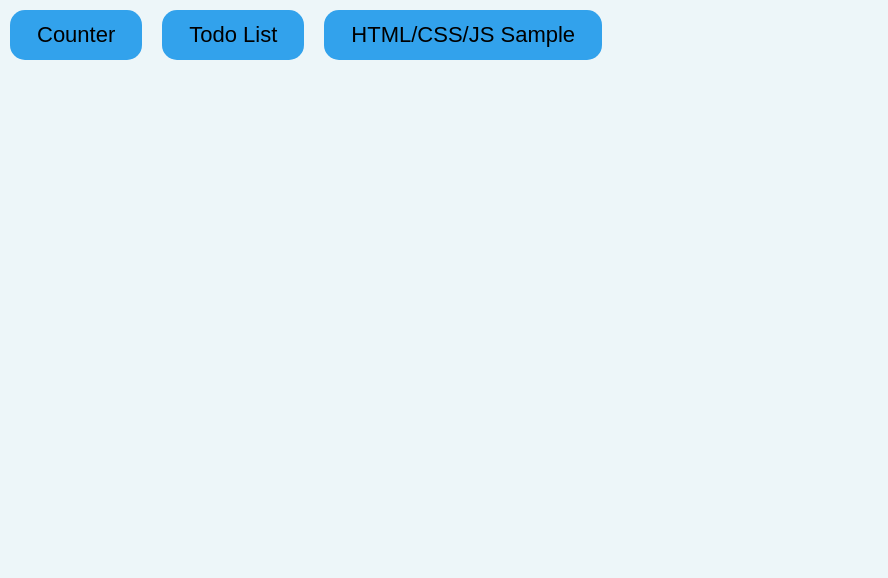
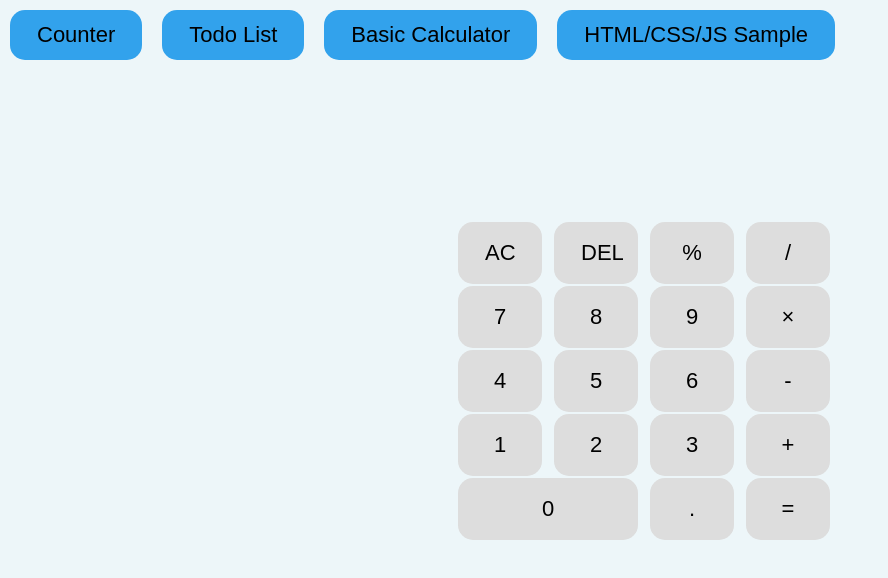
Before and after one commit to jdl15/reactproject, a React (Create React App) app in the folder my-app/: page /basiccalculator in a window 1280 px wide. Shown: the top 578 px of the page, without its empty margins (0-888 px from the left). Built offline with nearby package versions, Linux system fonts and the light colour scheme; the HTML template or start-up script is replaced by a standard one.

Commit message:
calculator done

```diff
--- a/my-app/src/App.js
+++ b/my-app/src/App.js
@@ -1,6 +1,7 @@
 import { BrowserRouter as Router, Routes, Route, Link } from "react-router-dom";
 import Counter from "./counter/counter";
 import Todo from "./todolist/todo";
+import Calculator from "./basicCalculator/calculator";
 import "./App.css";
 
 export default function App() {
@@ -9,6 +10,7 @@
             <div className="project">
                 <Link to="/counter"><button>Counter</button></Link>
                 <Link to="/todolist"><button>Todo List</button></Link>
+                <Link to="/basiccalculator"><button>Basic Calculator</button></Link>
                 <a href="https://jdl15.github.io/WebSample/" target="_blank" rel="noopener noreferrer">
                     <button>HTML/CSS/JS Sample</button>
                 </a>
@@ -16,6 +18,7 @@
             <Routes>
                 <Route path="/counter" element={<Counter />} />
                 <Route path="/todolist" element={<Todo />} />
+                <Route path="/basiccalculator" element={<Calculator />} />
             </Routes>
         </Router>
     );
--- /dev/null
+++ b/my-app/src/basicCalculator/calculator.js
@@ -0,0 +1,167 @@
+import './style.css';
+import React, { useReducer } from 'react';
+import './component/buttons.css';
+import DigitButton from './component/digitButtons';
+import OperationButton from './component/operationButtons';
+
+export const ACTIONS = {
+    ADD_DIGIT: 'add-digit',
+    CHOOSE_OPERATION: 'choose-operation',
+    CHOOSE_PERCENTAGE: 'choose-percentage',
+    CLEAR: 'clear',
+    DELETE_DIGIT: 'delete-digit',
+    EVALUATE: 'evaluate'
+}
+
+function reducer(state, {type, payload}) {
+    switch(type) {
+        case ACTIONS.ADD_DIGIT:
+            if(state.overwrite){
+                return{
+                    ...state,
+                    currentOperand: payload.digit,
+                    overwrite: false,
+                }
+            }
+            if((payload.digit === '.' && state.currentOperand.includes('.'))) return state;
+            return {
+                ...state,
+                currentOperand: `${state.currentOperand || ''}${payload.digit}`
+            }
+        case ACTIONS.CHOOSE_OPERATION:
+            if(state.currentOperand == null && state.previousOperand == null) return state; // if no digit is entered, return current state
+            if(state.currentOperand == null) {
+                return{
+                    ...state,
+                    operation: payload.operation,
+                }
+            }
+            if(state.previousOperand == null) {
+                return{
+                    ...state,
+                    operation: payload.operation,
+                    previousOperand: state.currentOperand,
+                    currentOperand: null,
+                }
+            }
+            return{
+                ...state,
+                previousOperand: evaluate(state),
+                operation: payload.operation,
+                currentOperand: null,
+            }
+        case ACTIONS.CHOOSE_PERCENTAGE:
+            if(state.currentOperand == null) return state;
+            const current = parseFloat(state.currentOperand);
+            if (isNaN(current)) return state;
+            return {
+                ...state,
+                currentOperand: (current / 100).toString(),
+            };
+        case ACTIONS.CLEAR:
+            return {};
+        case ACTIONS.DELETE_DIGIT:
+            if(state.overwrite){
+                return{
+                    ...state,
+                    currentOperand: null,
+                    overwrite: false,
+                }
+            }
+            if(state.currentOperand == null) return state;
+            if(state.currentOperand.length === 1) return{
+                ...state,
+                currentOperand: null,
+            }
+            return{
+                ...state,
+                currentOperand: state.currentOperand.slice(0, -1),
+            }
+        case ACTIONS.EVALUATE:
+            if(state.operation == null || state.previousOperand == null || state.currentOperand == null) return state;
+            return{
+                ...state,
+                overwrite: true,
+                previousOperand: null,
+                operation: null,
+                currentOperand: evaluate(state),
+            }
+        default:
+            return state;
+    }
+
+}
+
+function evaluate({currentOperand, previousOperand, operation}) {
+    const prev = parseFloat(previousOperand);
+    const current = parseFloat(currentOperand);
+    if(isNaN(prev) || isNaN(current)) return "";
+    let computation = "";
+    switch(operation) {
+        case '+':
+            computation = prev + current;
+            break;
+        case '-':
+            computation = prev - current;
+            break;
+        case '×':
+            computation = prev * current;
+            break;
+        case '/':
+            computation = prev / current;
+            break;
+        case '%':
+            computation = current / 100;
+            break;
+        default:
+            computation = "";
+    }
+    return computation.toString();
+}
+
+const INTEGER_FORMATTER = new Intl.NumberFormat('en-US', {
+    maximumFractionDigits: 0,
+});
+function formatOperand(operand) {
+    if(operand == null) return;
+    const [integer, decimal] = operand.split('.');
+    if(decimal == null) return INTEGER_FORMATTER.format(parseFloat(integer));
+    return `${INTEGER_FORMATTER.format(parseFloat(integer))}.${decimal}`;
+}
+
+
+function Calculator() {
+    const [{currentOperand, previousOperand, operation}, dispatch] = useReducer(reducer,{})
+
+    return (
+        <div className='calculator'>
+            <div className="calculator-grid">
+                <div className="output">
+                    <div className="previous-operand">{formatOperand(previousOperand)} {operation}</div>
+                    <div className="current-operand">{formatOperand(currentOperand)}</div>
+                </div>
+                <button onClick={() => dispatch({type:ACTIONS.CLEAR})}>AC</button>
+                <button onClick={() => dispatch({type:ACTIONS.DELETE_DIGIT})}>DEL</button>
+                <OperationButton operation="%" dispatch={dispatch} />
+                <OperationButton operation="/" dispatch={dispatch} />
+                <DigitButton digit="7" dispatch={dispatch} />
+                <DigitButton digit="8" dispatch={dispatch} />
+                <DigitButton digit="9" dispatch={dispatch} />
+                <OperationButton operation="×" dispatch={dispatch} />
+                <DigitButton digit="4" dispatch={dispatch} />
+                <DigitButton digit="5" dispatch={dispatch} />
+                <DigitButton digit="6" dispatch={dispatch} />
+                <OperationButton operation="-" dispatch={dispatch} />
+                <DigitButton digit="1" dispatch={dispatch} />
+                <DigitButton digit="2" dispatch={dispatch} />
+                <DigitButton digit="3" dispatch={dispatch} />
+                <OperationButton operation="+" dispatch={dispatch} />
+                <DigitButton className="span-two" digit="0" dispatch={dispatch} />
+                <DigitButton digit="." dispatch={dispatch} />
+                <button onClick={() => dispatch({type:ACTIONS.EVALUATE})}>=</button>
+            </div>
+        </div>
+    );
+}
+
+export default Calculator;
--- /dev/null
+++ b/my-app/src/basicCalculator/component/buttons.css
@@ -0,0 +1,14 @@
+button{
+    /* border: 1px solid #333; */
+    background-color: #dddddd;
+    margin-top: 2px;
+    margin-right: 2px;
+}
+
+button:hover{
+    background-color: #ffffff;
+}
+
+.span-two {
+    grid-column: span 2; /* Span two columns */
+}
--- /dev/null
+++ b/my-app/src/basicCalculator/component/digitButtons.js
@@ -0,0 +1,7 @@
+import { ACTIONS } from '../calculator'
+
+export default function DigitButton({dispatch, digit, className}) {
+    return (
+        <button className={className} onClick={() => dispatch({type: ACTIONS.ADD_DIGIT, payload: {digit}})}>{digit}</button>
+    )
+}
--- /dev/null
+++ b/my-app/src/basicCalculator/component/operationButtons.js
@@ -0,0 +1,15 @@
+import { ACTIONS } from '../calculator'
+
+export default function OperationButton({dispatch, operation}) {
+    return (
+        <button onClick={() => {
+            if (operation === "%") {
+                dispatch({ type: ACTIONS.CHOOSE_PERCENTAGE });
+            } else {
+                dispatch({ type: ACTIONS.CHOOSE_OPERATION, payload: { operation } });
+            }
+        }}>
+            {operation}
+        </button>
+    )
+}
--- /dev/null
+++ b/my-app/src/basicCalculator/style.css
@@ -0,0 +1,39 @@
+
+/* *{
+    box-sizing: border-box;
+}*/
+.calculator{
+    margin: 0;
+    display: flex;
+    justify-content: center;
+    align-items: center;
+}
+
+.calculator-grid{
+    display:grid;
+    margin-top: 3rem;
+    justify-content: center;
+    grid-template-columns: repeat(4, 6rem); /* 4 columns of 6rem each */
+    grid-template-rows: minmax(7rem, auto) repeat(5, 4rem);
+}
+
+.output{
+    grid-column: 1/-1; /* Span all columns for the output section*/
+    /* background-color: #f0efef; */
+    display: flex;
+    flex-direction: column;
+    align-items: flex-end;
+    justify-content: space-around;
+    padding: 0.75rem;
+    word-wrap: break-word;
+    word-break: break-all;
+}
+
+.output .previous-operand{
+    font-size: 1.5rem;
+}
+
+.output .current-operand{
+    font-size: 2.5rem;
+
+}
--- a/my-app/src/todolist/style.css
+++ b/my-app/src/todolist/style.css
@@ -3,6 +3,7 @@
 }
 
 h1{
+    margin-top: 60px;
     font-size: 30px;
 
 }
```
